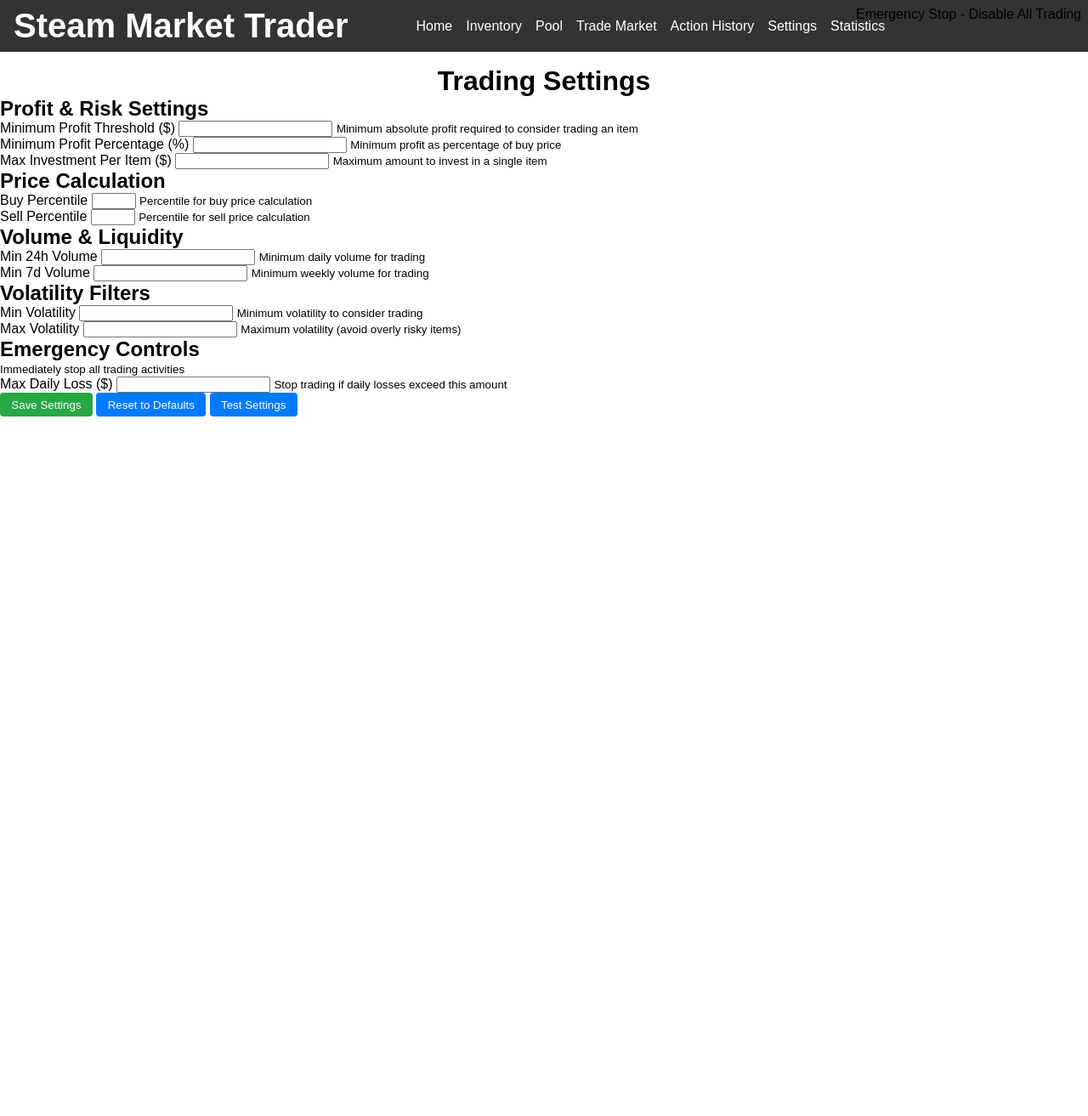
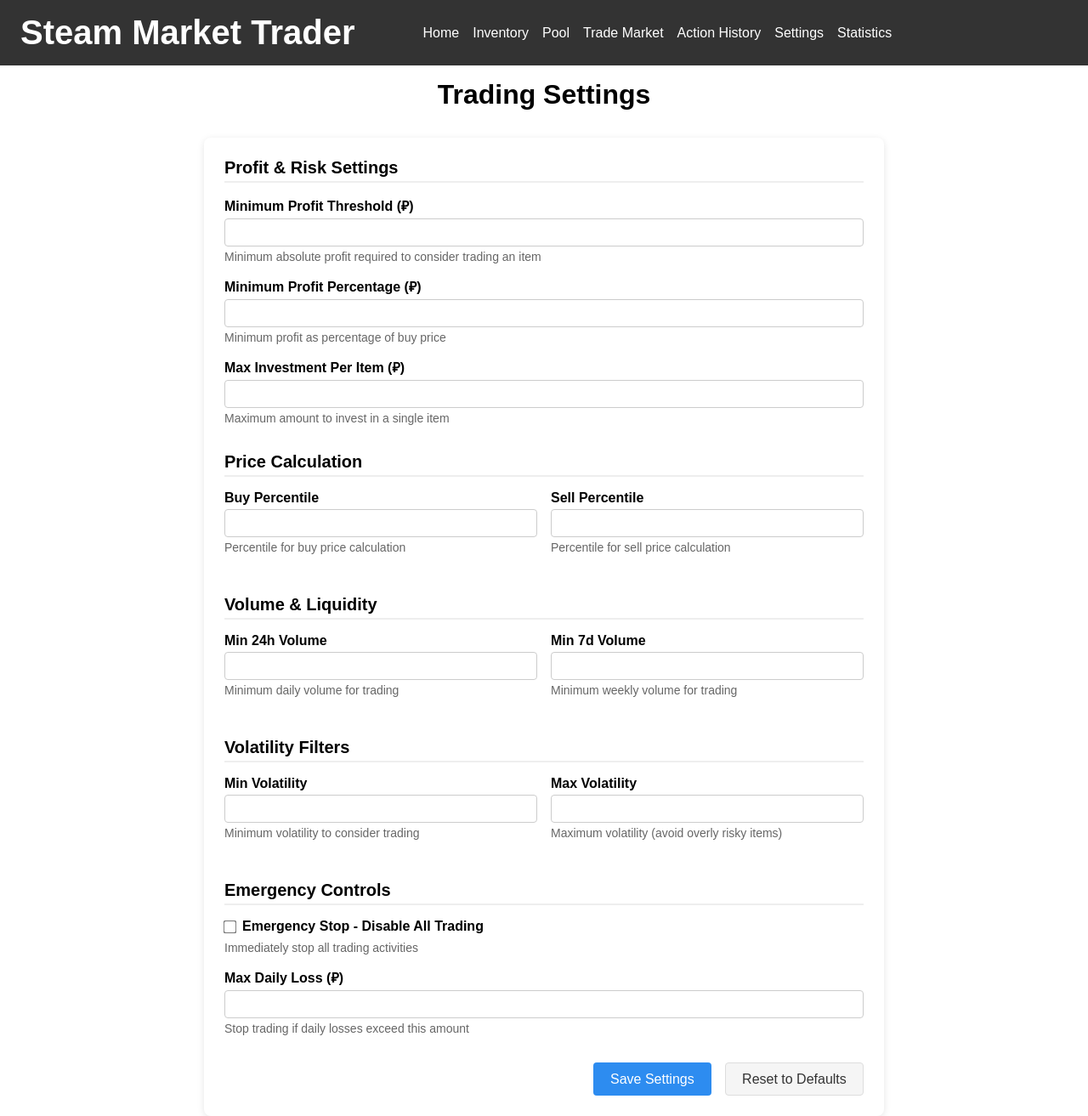
Before and after one commit to SlightlyMadMax/smt-backend, a Python web app: template smt/templates/settings.html in a window 1280 px wide. Shown: the whole page at 85% size. Before the commit the page ends 490 px from the top, so only its background shows below. Run offline with Jinja, Linux system fonts and the light colour scheme; the template is opened without the code that fills it, so the values that code supplies are empty.

Commit message:
separate css files

```diff
--- a/smt/static/css/base.css
+++ b/smt/static/css/base.css
@@ -0,0 +1,72 @@
+* {
+  margin: 0;
+  padding: 0;
+  box-sizing: border-box;
+}
+
+html, body {
+  height: 100%;
+  font-family: sans-serif;
+}
+
+.page-name {
+  text-align: center;
+  margin-top: 1rem;
+}
+
+/* home menu */
+
+.site-header {
+  background: #333;
+  color: white;
+  padding: 1em 1.5em;
+  display: flex;
+  align-items: center;
+}
+
+.site-logo a {
+  color: white;
+  text-decoration: none;
+  font-size: 1.25em;
+  margin-right: 2em;
+}
+
+.main-nav > ul {
+  list-style: none;
+  padding: 0;
+  margin: 0;
+  display: flex;
+  gap: 1rem;
+}
+
+.main-nav li {
+  position: relative;
+}
+
+.main-nav a {
+  color: white;
+  text-decoration: none;
+}
+
+.submenu {
+  display: none;
+  list-style: none;
+  position: absolute;
+  top: 100%;
+  left: 0;
+  background: #444;
+  padding: 0.5em 0;
+  white-space: nowrap;
+}
+
+.main-nav li:hover > .submenu {
+  display: block;
+}
+
+.submenu li {
+  padding: 0.25em 1em;
+}
+
+.submenu a {
+  color: white;
+}
--- a/smt/static/css/settings.css
+++ b/smt/static/css/settings.css
@@ -0,0 +1,116 @@
+/* Container tweaks */
+.settings-form {
+  max-width: 800px;
+  margin: 2rem auto;
+  padding: 1.5rem;
+  background: #fff;
+  border-radius: 8px;
+  box-shadow: 0 2px 8px rgba(0,0,0,0.1);
+}
+
+/* Section headers */
+.settings-section {
+  margin-bottom: 2rem;
+}
+
+.settings-section h2 {
+  font-size: 1.25rem;
+  margin-bottom: 1rem;
+  border-bottom: 2px solid #eee;
+  padding-bottom: 0.25rem;
+}
+
+/* Form rows using grid */
+.form-row {
+  display: grid;
+  grid-template-columns: repeat(auto-fit, minmax(240px, 1fr));
+  gap: 1rem;
+}
+
+/* Individual form groups */
+.form-group {
+  display: flex;
+  flex-direction: column;
+  margin-bottom: 1rem;
+}
+
+.form-group label {
+  font-weight: 600;
+  margin-bottom: 0.25rem;
+}
+
+.form-group input[type="number"],
+.form-group input[type="text"],
+.form-group select {
+  padding: 0.5rem;
+  border: 1px solid #ccc;
+  border-radius: 4px;
+}
+
+.form-group small {
+  color: #666;
+  margin-top: 0.25rem;
+  font-size: 0.875rem;
+}
+
+/* Checkbox styling */
+.checkbox-label {
+  display: flex;
+  align-items: center;
+  gap: 0.5rem;
+}
+
+.checkbox-label input {
+  transform: scale(1.2);
+}
+
+/* Buttons */
+.form-actions {
+  display: flex;
+  justify-content: flex-end;
+  gap: 1rem;
+  margin-top: 2rem;
+}
+
+.btn {
+  padding: 0.6rem 1.2rem;
+  border: 1px solid transparent;
+  border-radius: 4px;
+  cursor: pointer;
+  font-size: 1rem;
+}
+
+.btn.primary {
+  background-color: #2d8cf0;
+  color: #fff;
+}
+
+.btn.secondary {
+  background-color: #f5f5f5;
+  color: #333;
+  border-color: #ddd;
+}
+
+.btn:not(.primary):not(.secondary) {
+  background: none;
+  color: #2d8cf0;
+  border: 1px solid #2d8cf0;
+}
+
+/* Status message */
+.status-message {
+  margin-top: 1rem;
+  padding: 1rem;
+  border-radius: 4px;
+  display: none;
+}
+
+.status-message.success {
+  background: #e6ffed;
+  color: #1b803a;
+}
+
+.status-message.error {
+  background: #ffe6e6;
+  color: #a33;
+}
--- a/smt/static/css/styles.css
+++ /dev/null
@@ -1,238 +0,0 @@
-* {
-  margin: 0;
-  padding: 0;
-  box-sizing: border-box;
-}
-
-html, body {
-  height: 100%;
-  font-family: sans-serif;
-}
-
-/* inventory */
-
-.page-name {
-  text-align: center;
-  margin-top: 1rem;
-}
-
-.inventory-controls {
-  display: flex;
-  gap: 1rem;
-  margin: 1rem 0 1rem 1rem;
-}
-
-.btn {
-  display: inline-block;
-  padding: 0.5em 1em;
-  background: #007bff;
-  color: white;
-  border: none;
-  border-radius: 4px;
-  cursor: pointer;
-}
-
-.btn.primary {
-  background-color: #28a745;
-  color: white;
-}
-
-button:disabled, .btn:disabled {
-  cursor: not-allowed;
-  opacity: 0.6;
-  pointer-events: none;
-}
-
-
-.inventory-grid {
-  display: grid;
-  gap: 1rem;
-  grid-template-columns: repeat(auto-fill, minmax(180px, 1fr));
-  padding: 1rem;
-}
-
-.item-card {
-  position: relative;
-  padding: 0.75rem;
-  border-radius: 6px;
-  text-align: center;
-  box-shadow: 0 1px 4px rgba(0,0,0,0.1);
-}
-
-.item-card.marketable {
-  background-color: #e6ffed; /* pale green */
-}
-
-.item-card.not-marketable {
-  background-color: #ffe6e6; /* pale red */
-}
-
-.item-icon {
-  max-width: 100%;
-  height: auto;
-  border-radius: 4px;
-}
-
-.item-name {
-  font-size: 1rem;
-  margin: 0.5rem 0;
-}
-
-/* Checkbox styling */
-
-.checkbox-label {
-  position: absolute;
-  top: 0.5rem;
-  right: 0.5rem;
-  cursor: pointer;
-}
-
-.checkbox-label input {
-  display: none;
-}
-
-.checkbox-custom {
-  width: 1rem;
-  height: 1rem;
-  border: 2px solid #333;
-  display: inline-block;
-  border-radius: 3px;
-  position: relative;
-  background-color: white;
-}
-
-.checkbox-label input:checked + .checkbox-custom {
-  background-color: #28a745;
-  border-color: #28a745;
-}
-
-.checkbox-label input:checked + .checkbox-custom::after {
-  content: '\2713';
-  color: white;
-  font-size: 0.75rem;
-  position: absolute;
-  top: 50%;
-  left: 50%;
-  transform: translate(-50%, -60%);
-}
-
-/* home menu */
-
-.site-header {
-  background: #333;
-  color: white;
-  padding: 0.5em 1em;
-  display: flex;
-  align-items: center;
-}
-
-.site-logo a {
-  color: white;
-  text-decoration: none;
-  font-size: 1.25em;
-  margin-right: 2em;
-}
-
-.main-nav > ul {
-  list-style: none;
-  padding: 0;
-  margin: 0;
-  display: flex;
-  gap: 1rem;
-}
-
-.main-nav li {
-  position: relative;
-}
-
-.main-nav a {
-  color: white;
-  text-decoration: none;
-}
-
-.submenu {
-  display: none;
-  list-style: none;
-  position: absolute;
-  top: 100%;
-  left: 0;
-  background: #444;
-  padding: 0.5em 0;
-  white-space: nowrap;
-}
-
-.main-nav li:hover > .submenu {
-  display: block;
-}
-
-.submenu li {
-  padding: 0.25em 1em;
-}
-
-.submenu a {
-  color: white;
-}
-
-/* Pool items table */
-
-.pool-table {
-  width: 100%;
-  border-collapse: collapse;
-  margin-top: 1rem;
-  font-size: 0.95rem;
-}
-
-.pool-table th, .pool-table td {
-  padding: 0.6rem 0.8rem;
-  border: 1px solid #ddd;
-  text-align: left;
-  vertical-align: middle;
-}
-
-.pool-table th {
-  background-color: #f5f5f5;
-  font-weight: 600;
-}
-
-.pool-table tr.ready {
-  background-color: #e6ffed;
-}
-
-.pool-table tr.not-ready {
-  background-color: #ffe6e6;
-}
-
-.pool-table img {
-  display: block;
-  margin: 0 auto;
-}
-
-.pool-table .input-small {
-  width: 60px;
-  padding: 2px 6px;
-  font-size: 0.9rem;
-}
-
-.pool-table .btn {
-  margin-top: 4px;
-}
-
-.pool-table .empty {
-  text-align: center;
-  padding: 1rem;
-  font-style: italic;
-  color: #666;
-}
-
-.btn.small {
-  font-size: 0.85rem;
-  padding: 2px 6px;
-}
-
-.btn.danger {
-  background-color: #d9534f;
-  color: white;
-  border: none;
-  border-radius: 4px;
-  cursor: pointer;
-}
--- a/smt/templates/base.html
+++ b/smt/templates/base.html
@@ -4,7 +4,8 @@
   <meta charset="UTF-8" />
   <meta name="viewport" content="width=device-width,initial-scale=1.0"/>
   <title>{% block title %}Steam Market Trader{% endblock %}</title>
-  <link rel="stylesheet" href="/static/css/styles.css"/>
+  <link rel="stylesheet" href="/static/css/base.css"/>
+  {% block extra_css %}{% endblock %}
 </head>
 <body>
   <header class="site-header">
--- a/smt/templates/inventory.html
+++ b/smt/templates/inventory.html
@@ -1,4 +1,8 @@
 {% extends "base.html" %}
+
+{% block extra_css %}
+  <link rel="stylesheet" href="/static/css/inventory.css">
+{% endblock %}
 
 {% block title %}{{ game }} Inventory — Steam Market Trader{% endblock %}
 {% block content %}
--- a/smt/templates/pool_items.html
+++ b/smt/templates/pool_items.html
@@ -1,4 +1,8 @@
 {% extends "base.html" %}
+
+{% block extra_css %}
+  <link rel="stylesheet" href="/static/css/pool_items.css">
+{% endblock %}
 
 {% block title %}My Trading Pool — Steam Market Trader{% endblock %}
 
--- a/smt/templates/settings.html
+++ b/smt/templates/settings.html
@@ -1,4 +1,8 @@
 {% extends "base.html" %}
+
+{% block extra_css %}
+  <link rel="stylesheet" href="/static/css/settings.css">
+{% endblock %}
 
 {% block title %}Trading Settings — Steam Market Trader{% endblock %}
 
@@ -10,19 +14,19 @@
             <h2>Profit & Risk Settings</h2>
 
             <div class="form-group">
-                <label for="min_profit_threshold">Minimum Profit Threshold ($)</label>
+                <label for="min_profit_threshold">Minimum Profit Threshold (₽)</label>
                 <input type="number" step="0.01" min="0" name="min_profit_threshold" value="{{ settings.min_profit_threshold }}" required>
                 <small>Minimum absolute profit required to consider trading an item</small>
             </div>
 
             <div class="form-group">
-                <label for="min_profit_percentage">Minimum Profit Percentage (%)</label>
+                <label for="min_profit_percentage">Minimum Profit Percentage (₽)</label>
                 <input type="number" step="0.1" min="0" name="min_profit_percentage" value="{{ settings.min_profit_percentage }}" required>
                 <small>Minimum profit as percentage of buy price</small>
             </div>
 
             <div class="form-group">
-                <label for="max_investment_per_item">Max Investment Per Item ($)</label>
+                <label for="max_investment_per_item">Max Investment Per Item (₽)</label>
                 <input type="number" step="0.01" min="0" name="max_investment_per_item" value="{{ settings.max_investment_per_item }}" required>
                 <small>Maximum amount to invest in a single item</small>
             </div>
@@ -94,7 +98,7 @@
             </div>
 
             <div class="form-group">
-                <label for="max_daily_loss">Max Daily Loss ($)</label>
+                <label for="max_daily_loss">Max Daily Loss (₽)</label>
                 <input type="number" step="0.01" min="0" name="max_daily_loss" value="{{ settings.max_daily_loss }}" required>
                 <small>Stop trading if daily losses exceed this amount</small>
             </div>
@@ -103,7 +107,6 @@
         <div class="form-actions">
             <button type="submit" class="btn primary">Save Settings</button>
             <button type="button" id="reset-btn" class="btn secondary">Reset to Defaults</button>
-            <button type="button" id="test-settings-btn" class="btn">Test Settings</button>
         </div>
     </form>
 
```
Also changed, not shown: smt/static/css/inventory.css (+99 -0 lines), smt/static/css/pool_items.css (+61 -0 lines).
